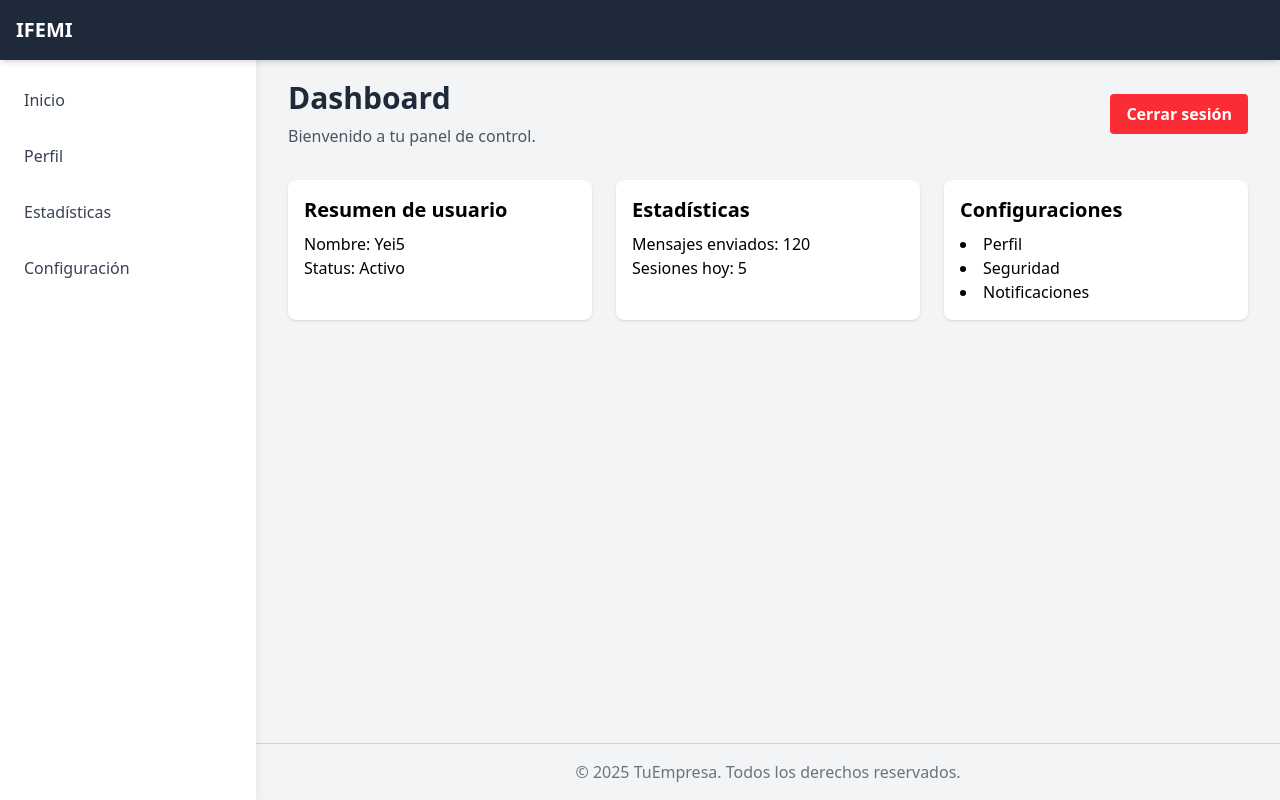
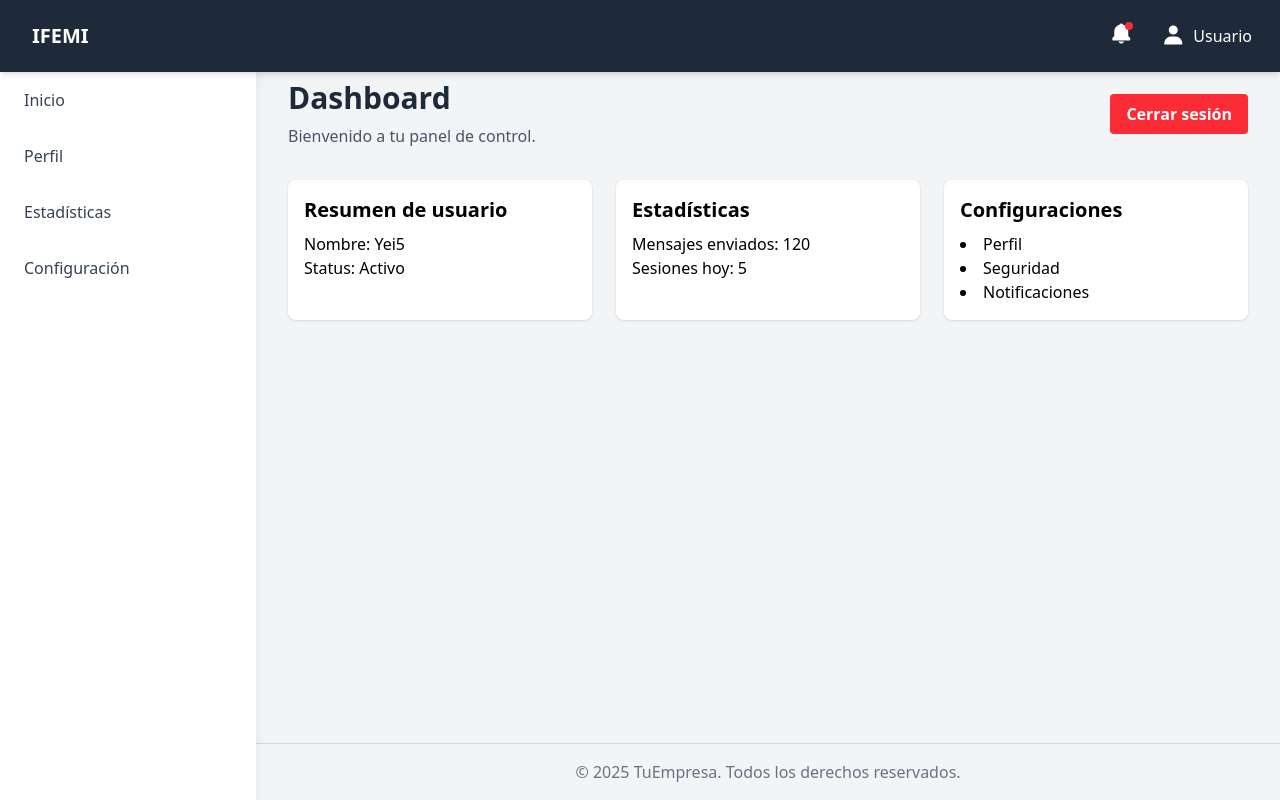
Before and after one commit to Yeisnardo/siccee, a React (Vite) app: page /dashboard in a window 1280 px wide. Built offline with nearby package versions, Linux system fonts and the light colour scheme.

Commit message:
nuevo-cambio

```diff
--- a/src/assets/css/style.css
+++ b/src/assets/css/style.css
@@ -13,3 +13,21 @@
 /*---------------------------------------------------------------------------------------------------------------*/
 /*-------------------------------------- TERMINA LOGIN ----------------------------------------------------------*/
 /*---------------------------------------------------------------------------------------------------------------*/
+
+
+/* style.css */
+
+@keyframes fadeInDown {
+  0% {
+    opacity: 0;
+    transform: translateY(-10px);
+  }
+  100% {
+    opacity: 1;
+    transform: translateY(0);
+  }
+}
+
+.animate-fadeInDown {
+  animation: fadeInDown 0.3s ease-out forwards;
+}
--- a/src/components/Header.jsx
+++ b/src/components/Header.jsx
@@ -4,25 +4,109 @@ import '../assets/css/style.css';
 
 const Header = () => {
   const [menuOpen, setMenuOpen] = useState(false);
+  const [profileMenuOpen, setProfileMenuOpen] = useState(false);
+  const [notificationsOpen, setNotificationsOpen] = useState(false);
 
   const toggleMenu = () => {
     setMenuOpen(!menuOpen);
   };
 
+  const toggleProfileMenu = () => {
+    setProfileMenuOpen(!profileMenuOpen);
+  };
+
+  const toggleNotifications = () => {
+    setNotificationsOpen(!notificationsOpen);
+  };
+
   return (
     <header className="w-full fixed top-0 left-0 bg-gray-800 p-4 shadow-md z-50 flex items-center justify-between">
-      {/* Botón para abrir/cerrar menu con icono */}
+
+      {/* Botón para abrir/cerrar menú hamburguesa */}
       <button
         onClick={toggleMenu}
         className="text-white focus:outline-none md:hidden mr-4"
         aria-label="Toggle menu"
       >
-        {/* Icono Material Icons que cambia según estado */}
-        <span className="material-icons">{menuOpen ? 'close' : 'menu'}</span>
+        {/* Icono de BoxIcons para menu/close */}
+        <i className={`bx ${menuOpen ? 'bxs-x' : 'bx-menu'}`} style={{ fontSize: '24px' }}></i>
       </button>
-      {/* Título */}
-      <h1 className="text-xl font-bold text-white">IFEMI</h1>
 
+      {/* Título principal */}
+      <h1 className="text-xl font-bold text-white mx-4">IFEMI</h1>
+
+      {/* Íconos de notificaciones y perfil */}
+      <div className="flex items-center space-x-4 relative">
+
+        {/* Icono de notificaciones */}
+        <div className="relative">
+          <button
+            onClick={toggleNotifications}
+            className="text-white focus:outline-none"
+            aria-label="Notificaciones"
+          >
+            {/* Icono de BoxIcons para notificaciones */}
+            <i className="bx bxs-bell" style={{ fontSize: '24px' }}></i>
+            {/* Indicador de nuevas notificaciones */}
+            <span className="absolute top-0 right-0 block w-2 h-2 bg-red-500 rounded-full"></span>
+          </button>
+
+          {/* Menú de notificaciones */}
+          {notificationsOpen && (
+            <div className="absolute right-0 mt-2 w-64 bg-white rounded-lg shadow-lg z-50 animate-fadeInDown">
+              <div className="p-4 border-b border-gray-200 font-semibold text-gray-700">Notificaciones</div>
+              <div className="flex flex-col divide-y divide-gray-200">
+                <div className="px-4 py-2 hover:bg-gray-100 cursor-pointer flex items-center">
+                  <i className="bx bx-envelope mr-2"></i> Nuevo mensaje recibido
+                </div>
+                <div className="px-4 py-2 hover:bg-gray-100 cursor-pointer flex items-center">
+                  <i className="bx bx-edit mr-2"></i> Tarea asignada
+                </div>
+                <div className="px-4 py-2 hover:bg-gray-100 cursor-pointer flex items-center">
+                  <i className="bx bx-bell mr-2"></i> Recordatorio importante
+                </div>
+              </div>
+            </div>
+          )}
+        </div>
+
+        {/* Perfil */}
+        <div className="relative">
+          <button
+            onClick={toggleProfileMenu}
+            className="text-white focus:outline-none flex items-center px-3 py-2 rounded hover:bg-gray-700 transition"
+            aria-label="Perfil"
+          >
+            {/* Icono de BoxIcons para usuario */}
+            <i className="bx bxs-user" style={{ fontSize: '24px' }}></i>
+            <span className="hidden sm:inline ml-2">Usuario</span>
+          </button>
+
+          {/* Menú desplegable de perfil */}
+          {profileMenuOpen && (
+            <div className="absolute right-0 mt-2 w-48 bg-white rounded shadow-lg z-50 animate-fadeInDown">
+              <button
+                className="block px-4 py-2 text-gray-800 hover:bg-gray-100 w-full text-left flex items-center"
+                onClick={() => {
+                  alert('Configuraciones');
+                  setProfileMenuOpen(false);
+                }}
+              >
+                <i className="bx bx-cog mr-2"></i> Configuraciones
+              </button>
+              <button
+                className="block px-4 py-2 text-gray-800 hover:bg-gray-100 w-full text-left flex items-center"
+                onClick={() => {
+                  alert('Cerrar sesión');
+                  setProfileMenuOpen(false);
+                }}
+              >
+                <i className="bx bx-log-out mr-2"></i> Cerrar sesión
+              </button>
+            </div>
+          )}
+        </div>
+      </div>
     </header>
   );
 };
```
